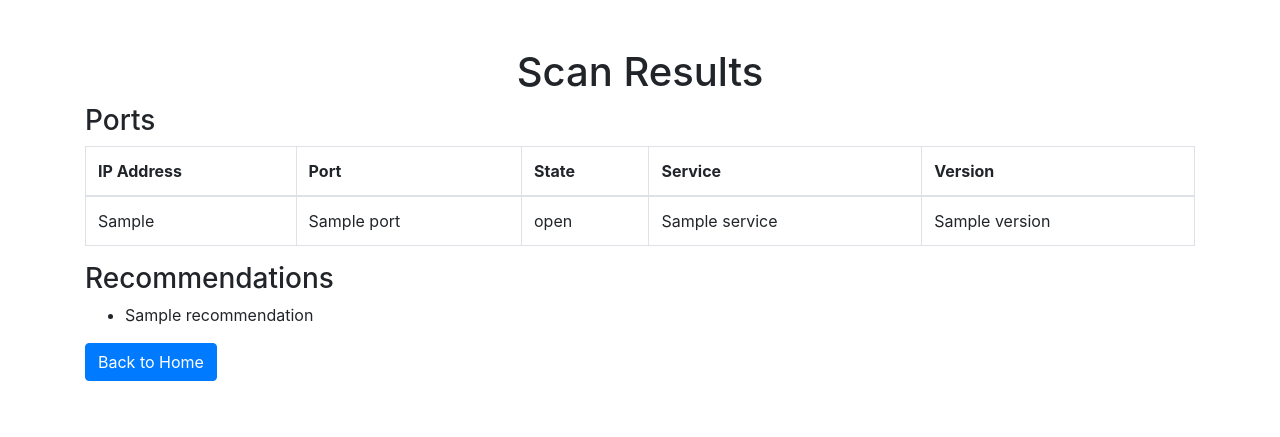
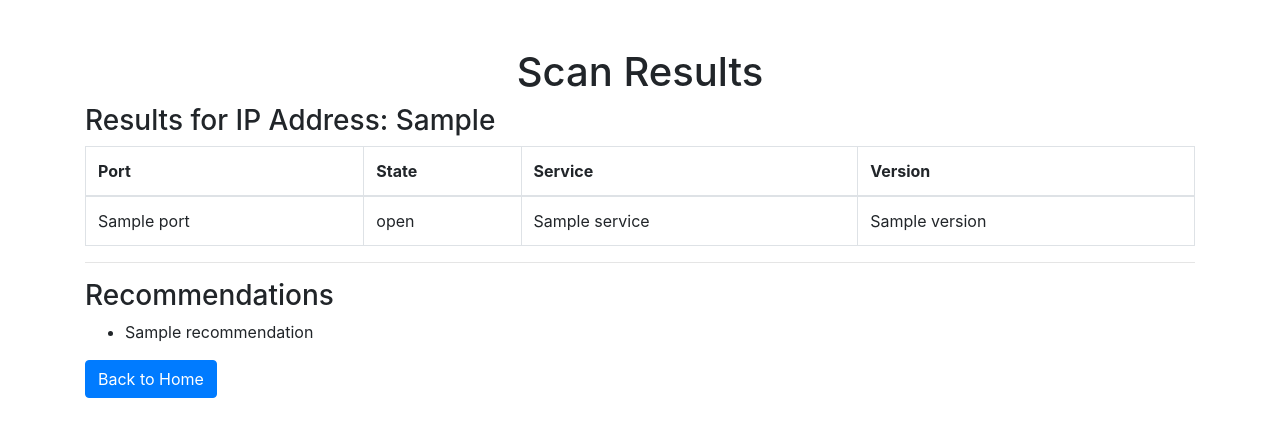
Before and after one commit to KennyLe-4/NetworkScannerv2, a Flask app: template templates/scan_results.html in a window 1280 px wide. Shown: the top 437 px of the page. Run offline with Flask 2, Linux system fonts and the light colour scheme; the template is opened without the code that fills it: most values are stand-ins (such as "Sample title", 1, 10 or a date in 2020); some libraries are stand-ins or nearby versions.

Commit message:
fixed some errors

```diff
--- a/app.py
+++ b/app.py
@@ -3,9 +3,6 @@ import nmap  # Import the nmap library for network scanning
 
 # Initialize the Flask application
 app = Flask(__name__)
-
-# Set a secret key for the session to enable flash messages
-app.secret_key = 'your_secret_key'
 
 # Define the route for the home page
 @app.route('/', methods=['GET', 'POST'])
--- a/templates/scan_results.html
+++ b/templates/scan_results.html
@@ -11,31 +11,30 @@
         <h1 class="text-center">Scan Results</h1>
 
         {% if results %}
-            <h3>Ports</h3>
+            {% for host in results %}
+                <h3>Results for IP Address: {{ host.ip }}</h3>
                 <table class="table table-bordered">
                     <thead>
                         <tr>
-                        <th>IP Address</th>
                             <th>Port</th>
                             <th>State</th>
                             <th>Service</th>
-                        <th>Version</th>  <!-- Added Version Column -->
+                            <th>Version</th>
                         </tr>
                     </thead>
                     <tbody>
-                    {% for host in results %}
                         {% for port in host.ports %}
                             <tr>
-                                <td>{{ host.ip }}</td>
                                 <td>{{ port.port }}</td>
                                 <td>{{ port.state }}</td>
                                 <td>{{ port.service }}</td>
-                                <td>{{ port.version }}</td>  <!-- Display Version -->
+                                <td>{{ port.version }}</td>
                             </tr>
-                        {% endfor %}
                         {% endfor %}
                     </tbody>
                 </table>
+                <hr>  <!-- Add a horizontal line to separate results for different IPs -->
+            {% endfor %}
         {% else %}
             <p>No open ports found.</p>
         {% endif %}
```
Lines whose indentation alone changed are shown as unchanged.
